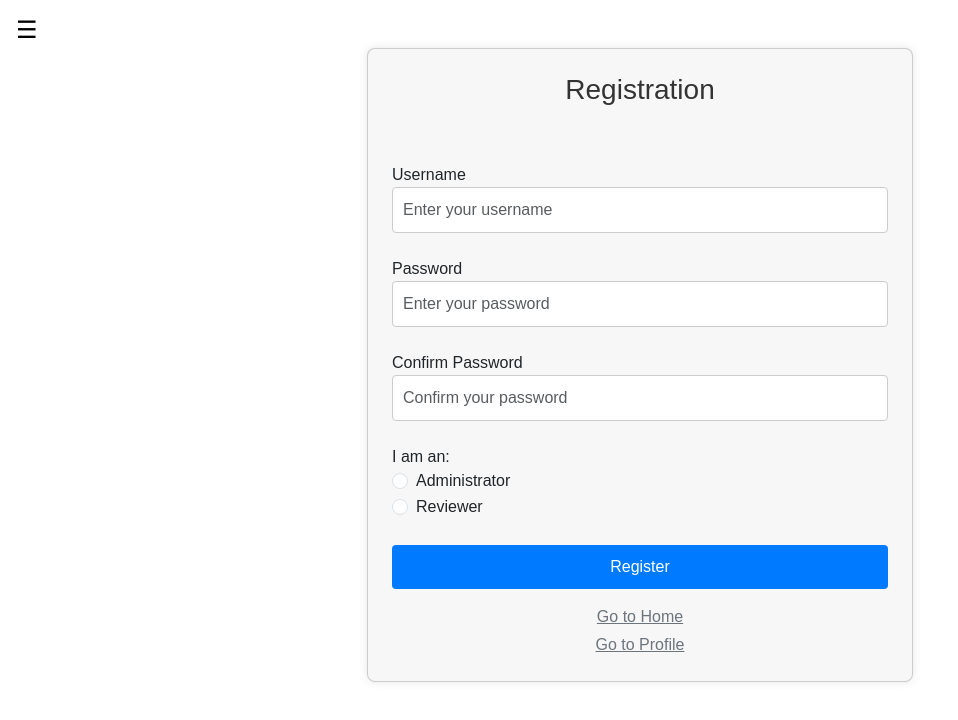
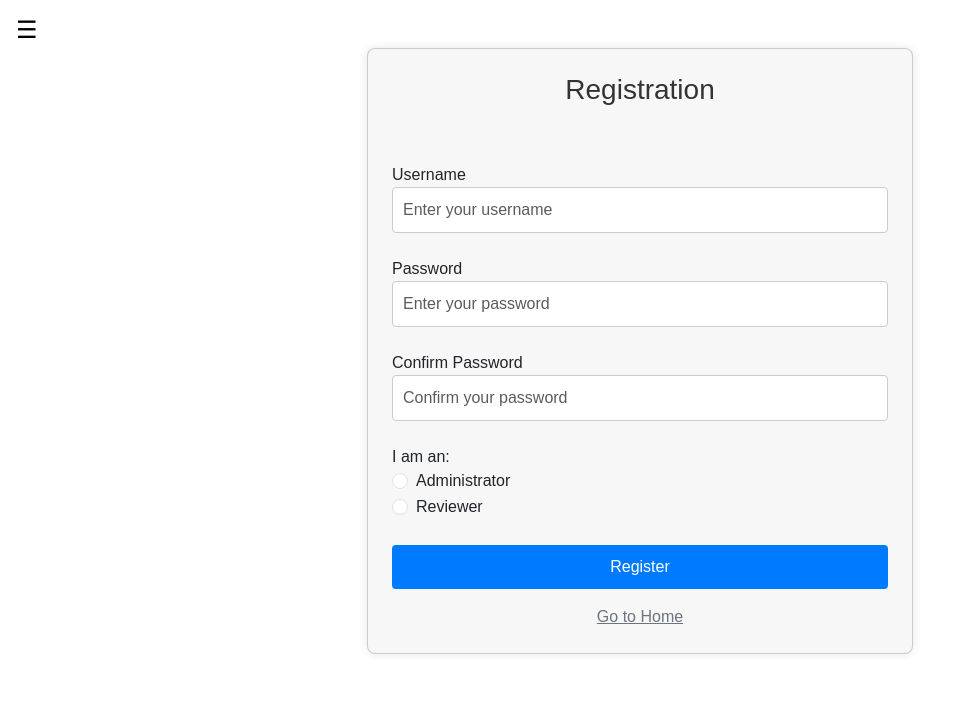
Before and after one commit to liamshen10/algorithmic-trading-website, a React (Create React App) app: page /register in a window 1280 px wide. Shown: the top 720 px of the page, without its empty margins (0-958 px from the left). Built offline with nearby package versions, Linux system fonts and the light colour scheme.

Commit message:
:sparkles: Cleaning up al little

```diff
--- a/src/register-page/registration-screen.js
+++ b/src/register-page/registration-screen.js
@@ -78,9 +78,6 @@ function RegisterScreen() {
             <div className="text-center mt-3">
               <a href="/" className="text-secondary">Go to Home</a>
             </div>
-            <div className="text-center mt-1">
-              <a href="/profile" className="text-secondary">Go to Profile</a>
-            </div>
           </div>
         </div>
       </div>
```
